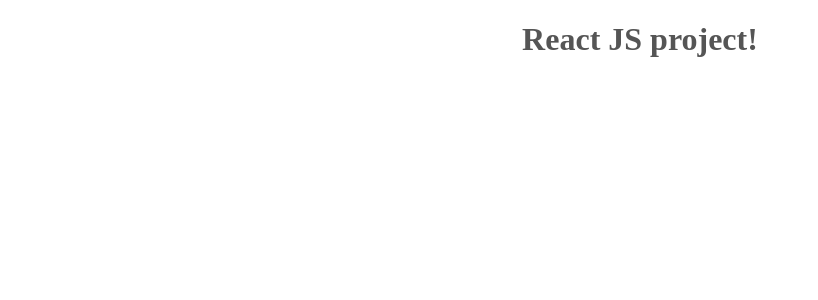
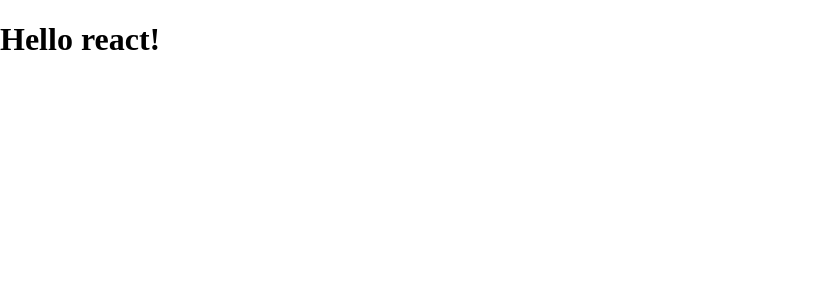
Before and after one commit to AlexMilweb/react-quiz, a React app: page / in a window 1280 px wide. Shown: the top 300 px of the page, without its empty margins (0-818 px from the left). Built offline with nearby package versions, Linux system fonts and the light colour scheme.

Commit message:
add layout

```diff
--- a/src/components/App/App.js
+++ b/src/components/App/App.js
@@ -1,8 +1,9 @@
 import React from 'react';
+import Layout from '../../hoc/Layout/Layout';
 import { App } from './App.styled';
 
 export default () => (
-  <App>
-    <h1>React JS project!</h1>
-  </App>
+  <Layout>
+    <h1>Hello react!</h1>
+  </Layout>
 );
--- /dev/null
+++ b/src/globalStyles.styled.js
@@ -0,0 +1,7 @@
+import styled, { createGlobalStyle } from 'styled-components';
+
+export const GlobalStyles = createGlobalStyle`
+  body {
+    margin: 0;
+  }
+`;
--- /dev/null
+++ b/src/hoc/Layout/Layout.js
@@ -0,0 +1,10 @@
+import React from 'react';
+import { GlobalStyles } from '../../globalStyles.styled';
+import { Layout, Main } from './Layout.styled';
+
+export default ({ children }) => (
+  <Layout>
+    <GlobalStyles />
+    <Main>{children}</Main>
+  </Layout>
+);
--- /dev/null
+++ b/src/hoc/Layout/Layout.styled.js
@@ -0,0 +1,11 @@
+import styled from 'styled-components';
+
+export const Layout = styled.div`
+  min-height: 100vh;
+  display: flex;
+  flex-direction: column;
+`;
+
+export const Main = styled.main`
+  flex-grow: 1;
+`;
```
